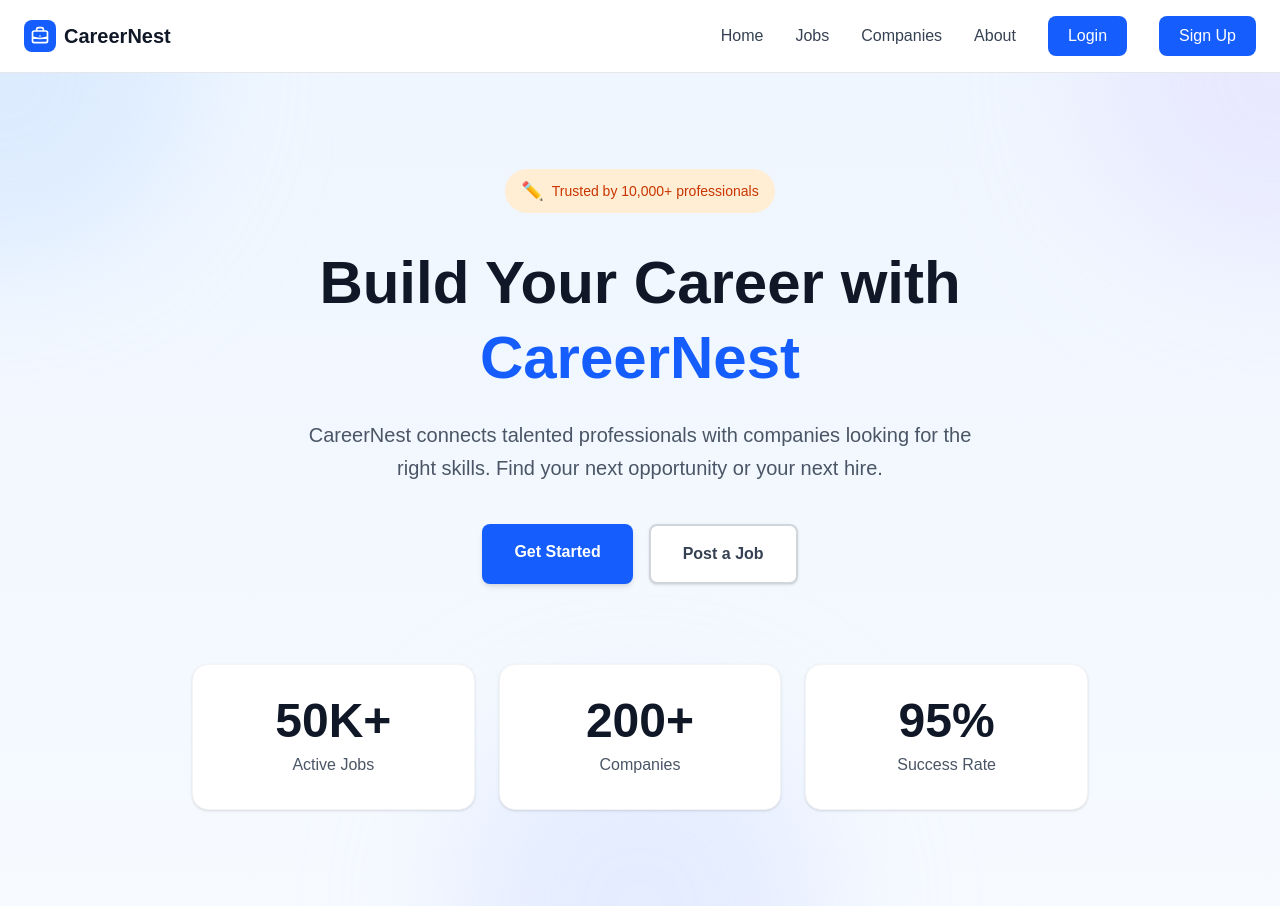
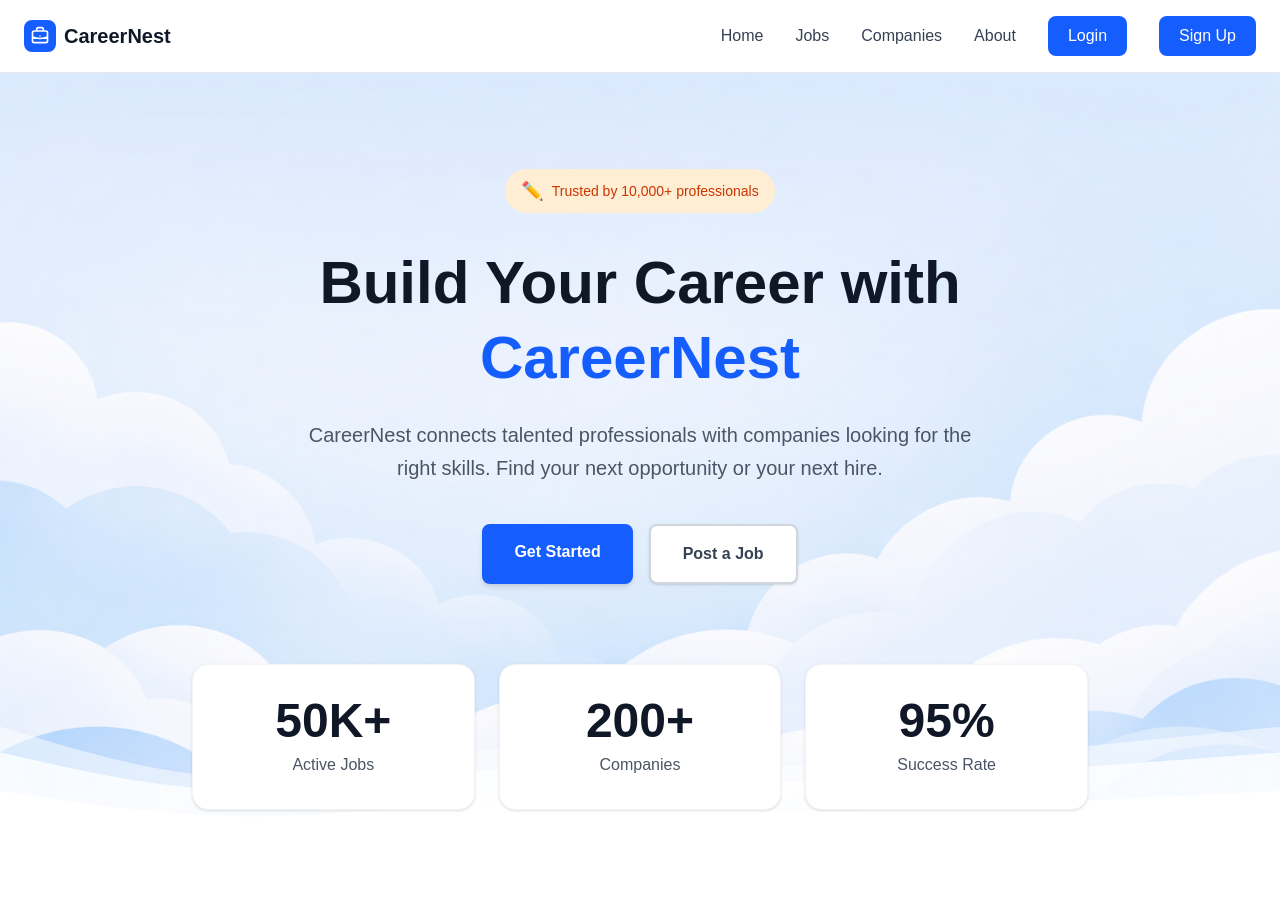
Before and after one commit to Mounirkheloufi/career-nest, a Next.js app: page / in a window 1280 px wide. Shown: the top 917 px of the page. Built offline with nearby package versions, Linux system fonts and the light colour scheme.

Commit message:
judt commit

```diff
--- a/app/page.tsx
+++ b/app/page.tsx
@@ -1,14 +1,34 @@
 import Link from 'next/link';
+import Image from 'next/image';
 
 export default function HomePage() {
   return (
-    <main className="min-h-screen bg-gradient-to-b from-blue-50 to-white">
+    <main className="min-h-screen">
       {/* Hero Section */}
-      <section className="relative overflow-hidden">
-        {/* Decorative Background Elements */}
-        <div className="absolute top-0 left-0 w-96 h-96 bg-blue-200 rounded-full mix-blend-multiply filter blur-3xl opacity-30 -translate-x-1/2 -translate-y-1/2"></div>
-        <div className="absolute top-0 right-0 w-96 h-96 bg-purple-200 rounded-full mix-blend-multiply filter blur-3xl opacity-30 translate-x-1/2 -translate-y-1/2"></div>
-        <div className="absolute bottom-0 left-1/2 w-96 h-96 bg-indigo-200 rounded-full mix-blend-multiply filter blur-3xl opacity-30 -translate-x-1/2 translate-y-1/2"></div>
+      <section className="relative overflow-hidden bg-gradient-to-b from-blue-100 via-blue-50 to-white">
+        {/* Background Image - Replace '/clouds-bg.jpg' with your actual image path */}
+        <div className="absolute inset-0 w-full h-full">
+          <Image
+            src="/clouds-bg.png"
+            alt="Background"
+            fill
+            className="object-cover opacity-120"
+            priority
+          />
+        </div>
+
+        {/* Decorative Cloud Shapes - Optional, remove if image provides enough effect */}
+        <div className="absolute inset-0">
+          <svg className="absolute bottom-0 left-0 w-full h-64" viewBox="0 0 1440 320" preserveAspectRatio="none">
+            <path fill="#ffffff" fillOpacity="0.5" d="M0,96L48,112C96,128,192,160,288,160C384,160,480,128,576,122.7C672,117,768,139,864,144C960,149,1056,139,1152,128C1248,117,1344,107,1392,101.3L1440,96L1440,320L1392,320C1344,320,1248,320,1152,320C1056,320,960,320,864,320C768,320,672,320,576,320C480,320,384,320,288,320C192,320,96,320,48,320L0,320Z"></path>
+          </svg>
+          <svg className="absolute bottom-0 left-0 w-full h-48" viewBox="0 0 1440 320" preserveAspectRatio="none">
+            <path fill="#ffffff" fillOpacity="0.8" d="M0,64L48,80C96,96,192,128,288,128C384,128,480,96,576,90.7C672,85,768,107,864,112C960,117,1056,107,1152,96C1248,85,1344,75,1392,69.3L1440,64L1440,320L1392,320C1344,320,1248,320,1152,320C1056,320,960,320,864,320C768,320,672,320,576,320C480,320,384,320,288,320C192,320,96,320,48,320L0,320Z"></path>
+          </svg>
+          <svg className="absolute bottom-0 left-0 w-full h-32" viewBox="0 0 1440 320" preserveAspectRatio="none">
+            <path fill="#ffffff" d="M0,32L48,48C96,64,192,96,288,96C384,96,480,64,576,58.7C672,53,768,75,864,80C960,85,1056,75,1152,64C1248,53,1344,43,1392,37.3L1440,32L1440,320L1392,320C1344,320,1248,320,1152,320C1056,320,960,320,864,320C768,320,672,320,576,320C480,320,384,320,288,320C192,320,96,320,48,320L0,320Z"></path>
+          </svg>
+        </div>
 
         <div className="relative flex flex-col items-center justify-center text-center py-24 px-6 max-w-5xl mx-auto">
           <div className="inline-flex items-center gap-2 px-4 py-2 bg-orange-100 text-orange-700 rounded-full text-sm font-medium mb-8">
@@ -58,7 +78,7 @@ export default function HomePage() {
       </section>
 
       {/* Features Section */}
-      <section className="py-24 px-6 bg-white">
+      <section className="py-2 px-6 bg-white">
         <div className="max-w-6xl mx-auto">
           <h2 className="text-3xl md:text-4xl font-bold text-center mb-16 text-gray-900">
             Why Choose <span className="text-blue-600">CareerNest?</span>
```
Also changed, not shown: public/clouds-bg.png (added).
